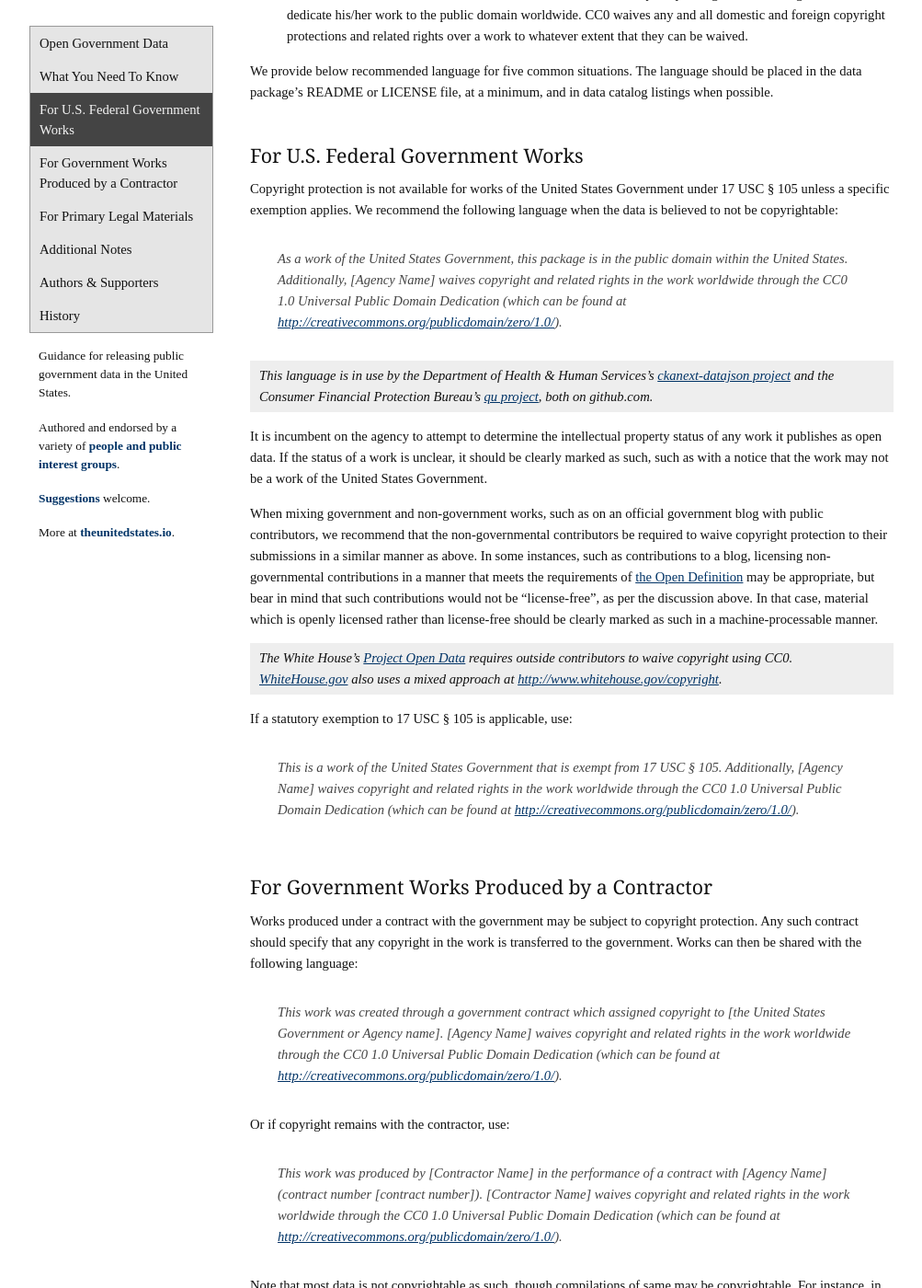
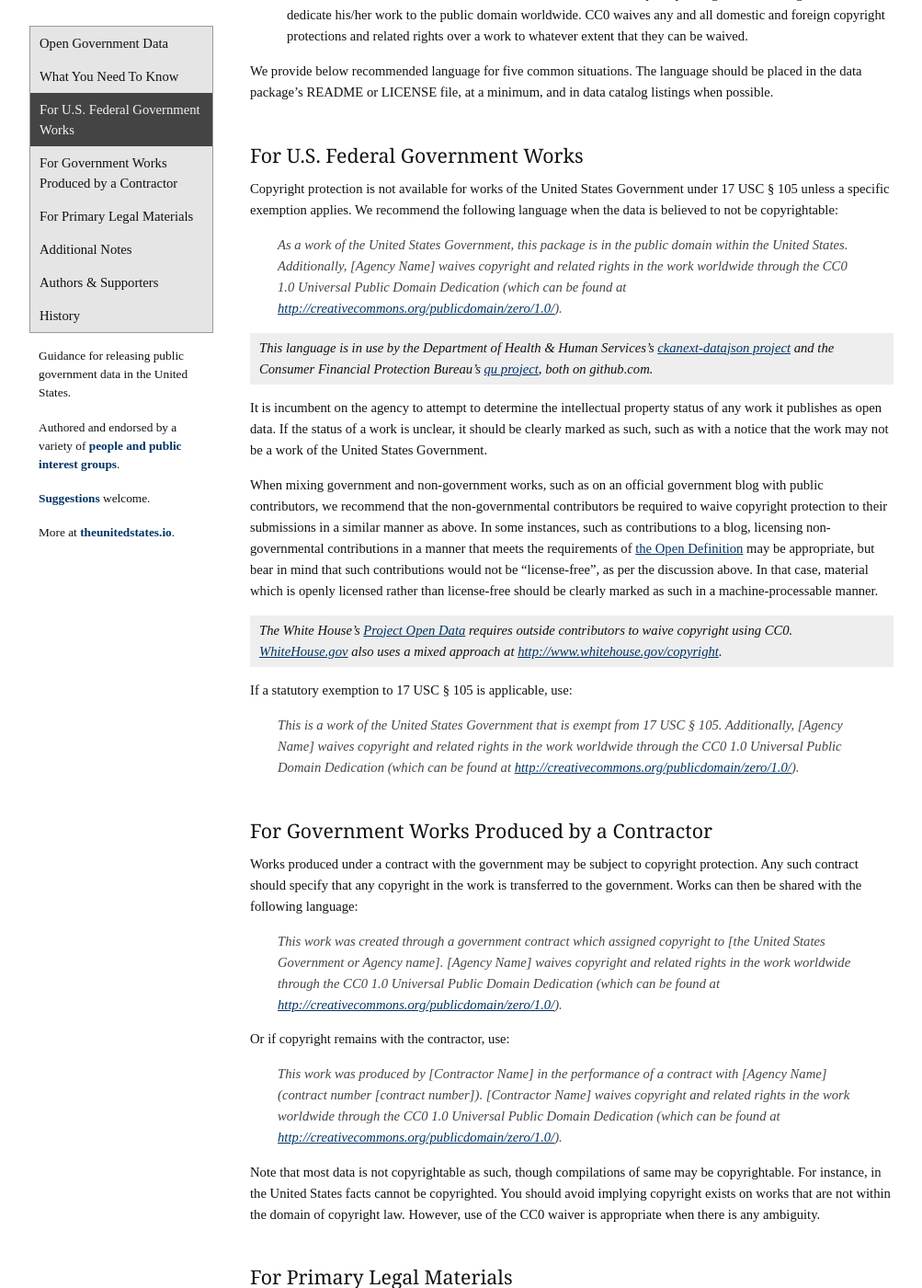
Before and after one commit to unitedstates/licensing, a Jekyll site: the page built from index.md, in a window 1280 px wide and 1400 px high, scrolled down 865 px. Shown: the whole window at 92% size, without its empty margins (18-1021 px from the left). Built offline with Jekyll 4.4.1, drawn with Linux system fonts in a browser that asks for light colours; nearby versions of some CDN libraries; some web fonts are replaced.

Commit message:
touchup blockquotes, annotate mobile friendliness decisions

```diff
--- a/assets/site.css
+++ b/assets/site.css
@@ -74,6 +74,7 @@ nav p a:hover {
   color: #111;
 }
 
+
 /* document styling */
 
 article h2 {font-size: 24pt; margin-top: 0px; margin-bottom: 20px;}
@@ -81,11 +82,11 @@ article h3 {font-size: 18pt; margin-top: 0;}
 article h4 {font-size: 16pt; margin-top: 0; padding-top: 30px; margin-bottom: 10px;}
 article a {color: #036;}
 
-/* 1px triggers a much bigger pad */
 article blockquote {
-  margin: 30px 30px;
+  margin: 10px 30px;
   color: #444; font-style: italic;
 }
+
 article .example {
   font-style: italic;
   background-color: #eeeeee;
@@ -111,11 +112,16 @@ article ul.people, article ul.people li {
 article ul.people a {text-decoration: none; font-weight: bold;}
 article ul.people a:hover {text-decoration: underline; color: #111;}
 
+
 /* Some real basic mobile-friendliness */
+
 @media (max-width: 600px)  {
+  /* hide the actual nav */
   nav ul {
     display: none;
   }
+
+  /* let the links and small paragraphs become one paragraph, at the top */
   nav {
     float: none; position: static; width: inherit; margin-left: 0;
     margin-bottom: 30px;
@@ -126,6 +132,8 @@ article ul.people a:hover {text-decoration: underline; color: #111;}
     margin-right: 3px;
     display: inline;
   }
+
+  /* now the doc is just taking up the whole width */
   .main {width: inherit;}
   .main .inner {
     margin: 0;
@@ -135,9 +143,13 @@ article ul.people a:hover {text-decoration: underline; color: #111;}
   body {
     min-width: inherit;
   }
+
+  /* move back to the left */
   article p.dateline {
     text-align: left; margin-bottom: 10px;
   }
+
+  /* headers wrap to multiple lines on mobile */
   h2 {line-height: 35px;}
   h3 {line-height: 30px;}
 }
```
